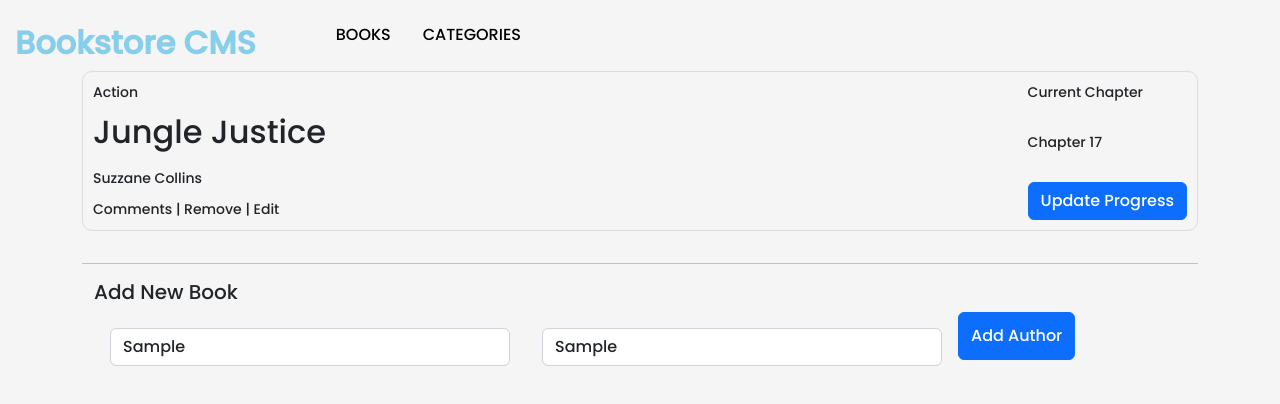
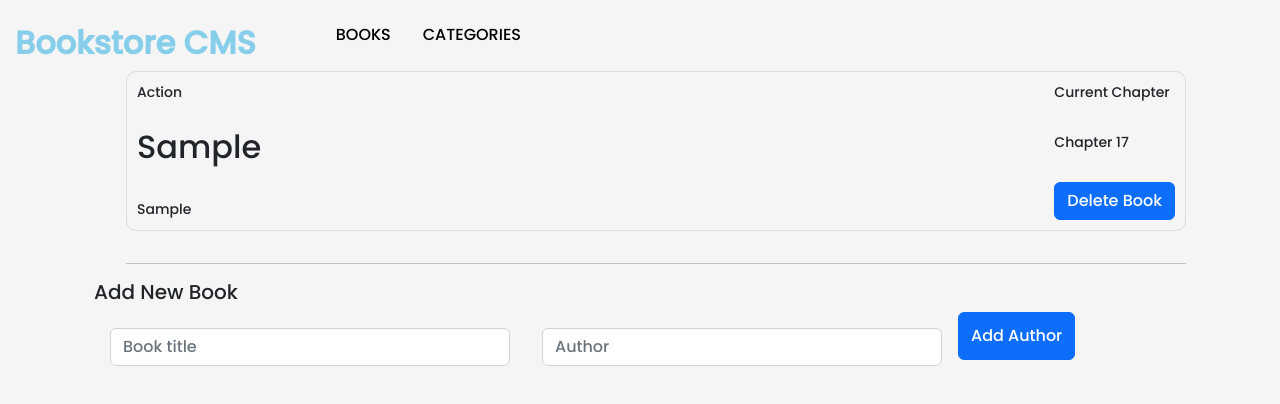
Before and after one commit to Tamunokuro/React-Bookstore, a React (Create React App) app: page / in a window 1280 px wide. Both pictures are taken after typing "Sample", "Sample" into the empty fields and a click on the button "Add Author". Shown: the top 404 px of the page. Built offline with nearby package versions, Linux system fonts and the light colour scheme.

Commit message:
Fix Reviews

```diff
--- a/package.json
+++ b/package.json
@@ -7,11 +7,14 @@
     "@testing-library/react": "^13.4.0",
     "@testing-library/user-event": "^13.5.0",
     "bootstrap": "^5.2.3",
+    "prop-types": "^15.8.1",
     "react": "^18.2.0",
     "react-bootstrap": "^2.7.0",
     "react-dom": "^18.2.0",
     "react-router-dom": "^6.4.5",
     "react-scripts": "5.0.1",
+    "uuid": "^9.0.0",
+    "uuidv4": "^6.2.13",
     "web-vitals": "^2.1.4"
   },
   "scripts": {
--- a/src/components/Book.js
+++ b/src/components/Book.js
@@ -1,24 +1,37 @@
-import React from 'react';
-import { Button, Container } from 'react-bootstrap';
+import React, { useState } from 'react';
+import { v4 as uuidv4 } from 'uuid';
+import { Container } from 'react-bootstrap';
 import InputBook from './InputBook';
+import BookList from './BookList';
 
-const Book = () => (
-  <Container>
-    <div className="singleBook">
-      <div className="widgets">
-        <small>Action</small>
-        <h2>Jungle Justice</h2>
-        <small>Suzzane Collins</small>
-        <small className="tools">Comments | Remove | Edit</small>
-      </div>
-      <div className="book">
-        <small>Current Chapter</small>
-        <small>Chapter 17</small>
-        <Button variant="primary">Update Progress</Button>
-      </div>
-    </div>
-    <hr />
-    <InputBook />
-  </Container>
-);
+const Book = () => {
+  const [books, setBooks] = useState(JSON.parse(localStorage.getItem('books')) || []);
+
+  const addBookItem = (title, author) => {
+    const newBook = {
+      id: uuidv4(),
+      title,
+      author,
+    };
+    const updateBooks = [...books, newBook];
+    setBooks(updateBooks);
+    localStorage.setItem('books', JSON.stringify(updateBooks));
+  };
+
+  const deleteBook = (id) => {
+    const newBooks = books.filter((book) => book.id !== id);
+    localStorage.setItem('books', JSON.stringify(newBooks));
+    setBooks(newBooks);
+  };
+
+  return (
+    <Container>
+      <BookList
+        books={books}
+        deleteBookProp={deleteBook}
+      />
+      <InputBook addBook={addBookItem} />
+    </Container>
+  );
+};
 export default Book;
--- /dev/null
+++ b/src/components/BookItem.js
@@ -0,0 +1,29 @@
+/* eslint-disable react/prop-types */
+
+import React from 'react';
+import { Button, Container } from 'react-bootstrap';
+
+const BookItem = ({ book, deleteBookProp }) => {
+  const {
+    title, author, id,
+  } = book;
+  return (
+    <Container>
+      <div className="singleBook">
+        <div className="widgets">
+          <small>Action</small>
+          <h2>{ title }</h2>
+          <small>{ author }</small>
+        </div>
+        <div className="book">
+          <small>Current Chapter</small>
+          <small>Chapter 17</small>
+          <Button variant="primary" onClick={() => deleteBookProp(id)}>Delete Book</Button>
+        </div>
+      </div>
+      <hr />
+    </Container>
+  );
+};
+
+export default BookItem;
--- /dev/null
+++ b/src/components/BookList.js
@@ -0,0 +1,21 @@
+/* eslint-disable react/prop-types */
+
+import React from 'react';
+import BookItem from './BookItem';
+
+const BookList = (props) => {
+  const { books, deleteBookProp } = props;
+  return (
+    <ul>
+      {books.map((book) => (
+        <BookItem
+          key={book.id}
+          book={book}
+          deleteBookProp={deleteBookProp}
+        />
+      ))}
+    </ul>
+  );
+};
+
+export default BookList;
--- a/src/components/InputBook.js
+++ b/src/components/InputBook.js
@@ -1,16 +1,60 @@
-import React from 'react';
+/* eslint-disable react/prop-types */
+
+import React, { useState } from 'react';
 import { Form, Button, Container } from 'react-bootstrap';
 
-const InputBook = () => (
+const InputBook = (props) => {
+  const [book, setBookInput] = useState({
+    title: '',
+    author: '',
+  });
+
+  const { addBook } = props;
+
+  const onChange = (e) => {
+    setBookInput({
+      ...book,
+      [e.target.name]: e.target.value,
+    });
+  };
+
+  const handleSubmit = (e) => {
+    e.preventDefault();
+    if (book.title.trim() && book.author.trim()) {
+      addBook(book.title, book.author);
+      setBookInput({
+        title: '',
+        author: '',
+      });
+    } else {
+      alert('Please fill input fields');
+    }
+  };
+
+  return (
     <Container>
       <h5>Add New Book</h5>
 
-    <Form className="mb-3 inputbook">
+      <Form className="mb-3 inputbook" onSubmit={handleSubmit}>
         <Form.Label className="label">Book</Form.Label>
-      <Form.Control type="text" className="input" placeholder="Book title" />
+        <Form.Control
+          type="text"
+          className="input"
+          placeholder="Book title"
+          value={book.title}
+          name="title"
+          onChange={onChange}
+        />
 
         <Form.Label className="label">Author</Form.Label>
-      <Form.Control type="text" className="input" placeholder="Author" />
+        <Form.Control
+          type="text"
+          className="input"
+          placeholder="Author"
+          value={book.author}
+          name="author"
+          onChange={onChange}
+        />
 
         <Button
           variant="primary"
@@ -19,13 +63,13 @@ const InputBook = () => (
             alignItems: 'center',
             height: '3rem',
           }}
+          type="submit"
         >
           Add Author
         </Button>
-
       </Form>
     </Container>
-
   );
+};
 
 export default InputBook;
--- a/src/components/Navbar.js
+++ b/src/components/Navbar.js
@@ -14,8 +14,6 @@ const Navbar = () => (
       <Routes>
         <Route path="/" element={<Book />} />
         <Route path="/categories" element={<Categories />} />
-        <Route />
-        <Route />
       </Routes>
     </div>
   </div>
```
Also changed, not shown: 1 other file (tests, documents, lock files or other folders). Lines whose indentation alone changed are shown as unchanged.
